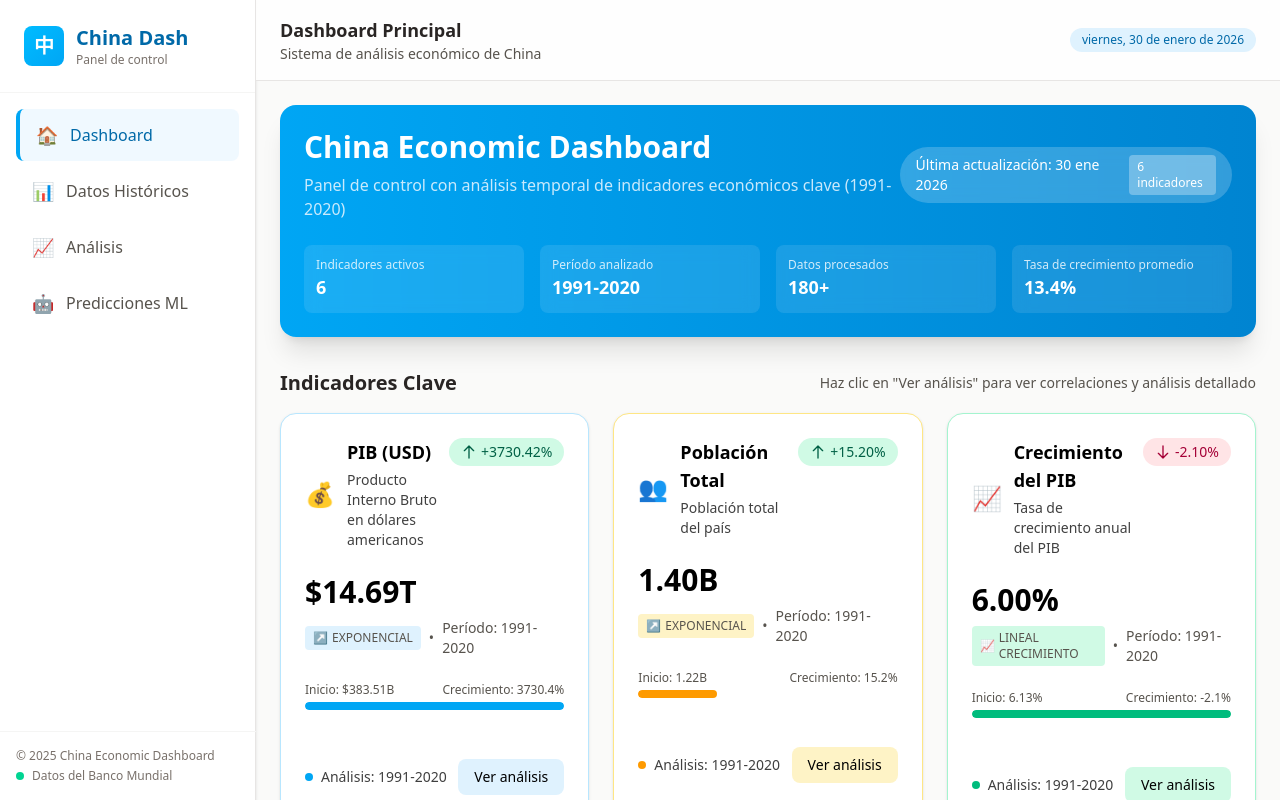
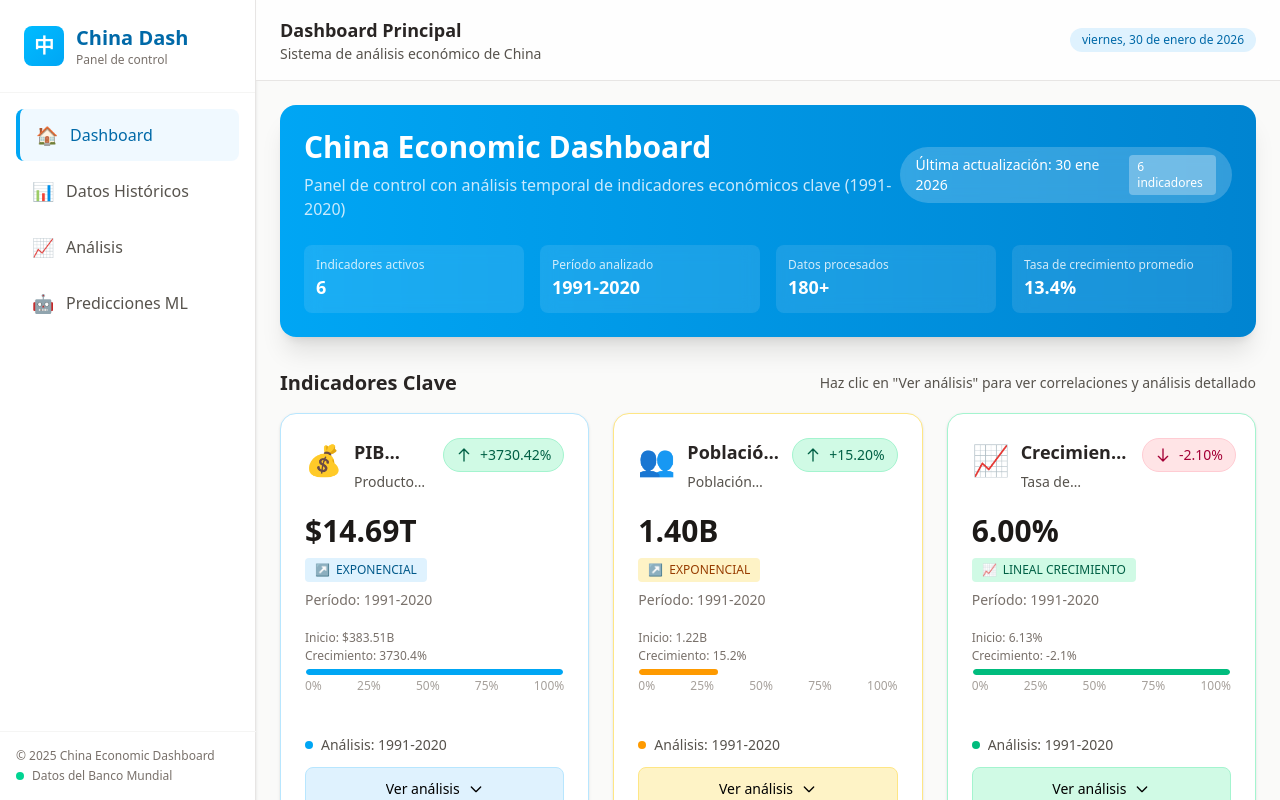
Before and after one commit to DalejandroMorin/China-Analytics, a React app in the folder frontend/: page / in a window 1280 px wide. Shown: the top 800 px of the page. Built offline with nearby package versions, Linux system fonts and the light colour scheme; no server answers; the HTML template or start-up script is replaced by a standard one.

Commit message:
Update dashboard components and API service

```diff
--- a/frontend/src/components/Dashboard/Dashboard.tsx
+++ b/frontend/src/components/Dashboard/Dashboard.tsx
@@ -733,7 +733,7 @@ const Dashboard: React.FC = () => {
             Haz clic en "Ver análisis" para ver correlaciones y análisis detallado
           </p>
         </div>
-        <div className="grid grid-cols-1 md:grid-cols-2 lg:grid-cols-3 gap-6">
+        <div className="grid grid-cols-1 sm:grid-cols-2 lg:grid-cols-3 gap-4 sm:gap-6">
           {kpis.map((kpi) => (
             <KpiCard
               key={kpi.id}
--- a/frontend/src/components/Dashboard/KpiCard.tsx
+++ b/frontend/src/components/Dashboard/KpiCard.tsx
@@ -1,3 +1,4 @@
+// src/components/Dashboard/KpiCard.tsx - VERSIÓN RESPONSIVE COMPLETA
 import React, { useState } from 'react';
 
 interface KpiCardProps {
@@ -93,17 +94,17 @@ const KpiCard: React.FC<KpiCardProps> = ({
 
   const trendIcons = {
     up: (
-      <svg className="w-4 h-4" fill="none" stroke="currentColor" viewBox="0 0 24 24">
+      <svg className="w-3.5 h-3.5 sm:w-4 sm:h-4" fill="none" stroke="currentColor" viewBox="0 0 24 24">
         <path strokeLinecap="round" strokeLinejoin="round" strokeWidth={2} d="M5 10l7-7m0 0l7 7m-7-7v18" />
       </svg>
     ),
     down: (
-      <svg className="w-4 h-4" fill="none" stroke="currentColor" viewBox="0 0 24 24">
+      <svg className="w-3.5 h-3.5 sm:w-4 sm:h-4" fill="none" stroke="currentColor" viewBox="0 0 24 24">
         <path strokeLinecap="round" strokeLinejoin="round" strokeWidth={2} d="M19 14l-7 7m0 0l-7-7m7 7V3" />
       </svg>
     ),
     neutral: (
-      <svg className="w-4 h-4" fill="none" stroke="currentColor" viewBox="0 0 24 24">
+      <svg className="w-3.5 h-3.5 sm:w-4 sm:h-4" fill="none" stroke="currentColor" viewBox="0 0 24 24">
         <path strokeLinecap="round" strokeLinejoin="round" strokeWidth={2} d="M5 12h14" />
       </svg>
     )
@@ -131,96 +132,115 @@ const KpiCard: React.FC<KpiCardProps> = ({
   };
 
   return (
-    <div className={`bg-white rounded-2xl p-6 border ${currentColor.border} ${currentColor.bg} shadow-sm hover:shadow-md transition-all duration-300 ${expanded ? 'ring-2 ring-opacity-50 ' + currentColor.accent.replace('bg-', 'ring-') : ''}`}>
-      {/* Header */}
-      <div className="flex items-start justify-between mb-4">
-        <div className="flex-1">
-          <div className="flex items-center">
-            <span className="text-2xl mr-3">{icon}</span>
-            <div>
-              <h3 className="text-lg font-semibold">{title}</h3>
-              <p className="text-sm opacity-75 mt-1">{description}</p>
-            </div>
+    <div className={`bg-white rounded-xl sm:rounded-2xl p-4 sm:p-6 border ${currentColor.border} ${currentColor.bg} shadow-sm hover:shadow-md transition-all duration-300 ${expanded ? 'ring-2 ring-opacity-50 ' + currentColor.accent.replace('bg-', 'ring-') : ''}`}>
+
+      {/* Header - COMPLETAMENTE RESPONSIVE */}
+      <div className="flex flex-col sm:flex-row sm:items-start justify-between mb-3 sm:mb-4 gap-2 sm:gap-3">
+        <div className="flex items-start w-full sm:flex-1">
+          <span className="text-2xl sm:text-3xl mr-2 sm:mr-3 mt-0.5 sm:mt-1 flex-shrink-0">{icon}</span>
+          <div className="flex-1 min-w-0">
+            <h3 className="text-base sm:text-lg font-semibold text-stone-800 line-clamp-1 break-words">{title}</h3>
+            <p className="text-xs sm:text-sm text-stone-600 mt-1 sm:mt-1.5 line-clamp-2 sm:line-clamp-1">{description}</p>
           </div>
         </div>
-        <div className={`inline-flex items-center px-3 py-1 rounded-full text-sm font-medium ${
+
+        {/* Badge de tendencia - Adapta tamaño y posición */}
+        <div className={`inline-flex items-center justify-center sm:justify-start px-2.5 sm:px-3 py-1.5 rounded-full text-xs sm:text-sm font-medium w-fit sm:w-auto mt-1 sm:mt-0 ${
           trend === 'up'
-            ? 'bg-emerald-100 text-emerald-800'
+            ? 'bg-emerald-100 text-emerald-800 border border-emerald-200'
             : trend === 'down'
-            ? 'bg-rose-100 text-rose-800'
-            : 'bg-stone-100 text-stone-800'
+            ? 'bg-rose-100 text-rose-800 border border-rose-200'
+            : 'bg-stone-100 text-stone-800 border border-stone-200'
         }`}>
           {trendIcons[trend]}
-          <span className="ml-1">{change}</span>
+          <span className="ml-1.5 sm:ml-2 whitespace-nowrap">{change}</span>
         </div>
       </div>
 
-      {/* Valor Principal */}
-      <div className="mt-6 mb-6">
-        <div className="text-3xl font-bold mb-2">{value}</div>
-        <div className="flex items-center text-sm text-stone-600">
-          <span className={`inline-flex items-center px-2 py-1 rounded ${currentColor.light} text-xs`}>
-            <span className="mr-1">{getTendenciaIcon()}</span>
-            {tipoTendencia.replace('_', ' ').toUpperCase()}
+      {/* Valor Principal - Tamaño adaptable */}
+      <div className="mt-3 sm:mt-5 mb-3 sm:mb-5">
+        <div className="text-2xl sm:text-3xl md:text-3xl font-bold text-stone-900 mb-1.5 sm:mb-2 break-all sm:break-words leading-tight">{value}</div>
+        <div className="flex flex-col xs:flex-row xs:items-center gap-1.5 sm:gap-2 text-xs sm:text-sm text-stone-600">
+          <span className={`inline-flex items-center justify-center xs:justify-start px-2 sm:px-2.5 py-1 sm:py-1 rounded ${currentColor.light} ${currentColor.text} text-xs font-medium w-fit max-w-full`}>
+            <span className="mr-1 sm:mr-1.5">{getTendenciaIcon()}</span>
+            <span className="truncate">{tipoTendencia.replace('_', ' ').toUpperCase()}</span>
           </span>
-          <span className="mx-2">•</span>
-          <span>Período: {periodo}</span>
+          <span className="hidden xs:inline text-stone-400 mx-1">•</span>
+          <span className="text-stone-500 truncate">Período: {periodo}</span>
         </div>
       </div>
 
-      {/* Barra de Progreso (Representando el crecimiento) */}
-      <div className="mb-6">
-        <div className="flex justify-between text-xs text-stone-600 mb-1">
-          <span>Inicio: {valorInicial}</span>
-          <span>Crecimiento: {crecimientoTotal.toFixed(1)}%</span>
+      {/* Barra de Progreso - Reducida en móvil */}
+      <div className="mb-3 sm:mb-5">
+        <div className="flex flex-col xs:flex-row xs:justify-between text-xs text-stone-600 mb-1 gap-0.5">
+          <span className="truncate text-stone-500">Inicio: <span className="font-medium">{valorInicial}</span></span>
+          <span className="truncate text-stone-500">Crecimiento: <span className="font-medium">{crecimientoTotal.toFixed(1)}%</span></span>
         </div>
-        <div className="h-2 bg-white rounded-full overflow-hidden">
+        <div className="h-1.5 sm:h-2 bg-white rounded-full overflow-hidden border border-white/30">
           <div
-            className={`h-full rounded-full ${currentColor.accent}`}
+            className={`h-full rounded-full ${currentColor.accent} transition-all duration-500`}
             style={{ width: `${Math.min(100, (crecimientoTotal / 50) * 100)}%` }}
             title={`Crecimiento total: ${crecimientoTotal.toFixed(2)}%`}
           ></div>
         </div>
+        <div className="flex justify-between text-[10px] sm:text-xs text-stone-400 mt-0.5">
+          <span>0%</span>
+          <span>25%</span>
+          <span>50%</span>
+          <span>75%</span>
+          <span>100%</span>
+        </div>
       </div>
 
-      {/* Análisis Expandido (Visible solo si expanded=true) */}
+      {/* Análisis Expandido - Grid responsivo */}
       {expanded && (
-        <div className="mt-6 pt-6 border-t border-white/50 animate-fadeIn">
-          <h4 className="font-medium mb-3 text-sm uppercase tracking-wider opacity-75">Análisis de Crecimiento</h4>
-          <div className="grid grid-cols-2 gap-3">
-            <div className={`p-3 rounded-lg ${currentColor.light}`}>
-              <p className="text-xs opacity-75">CAGR Global</p>
-              <p className="text-lg font-bold">{cagr.toFixed(2)}%</p>
-              <p className="text-xs mt-1">Tasa anual compuesta</p>
+        <div className="mt-3 sm:mt-5 pt-3 sm:pt-5 border-t border-white/50 animate-fadeIn">
+          <h4 className="font-medium mb-2 sm:mb-3 text-xs sm:text-sm uppercase tracking-wider text-stone-700">Análisis de Crecimiento</h4>
+          <div className="grid grid-cols-1 xs:grid-cols-2 gap-2 sm:gap-3">
+            <div className={`p-2.5 sm:p-3 rounded-lg ${currentColor.light} ${currentColor.text}`}>
+              <p className="text-xs text-stone-600 mb-0.5">CAGR Global</p>
+              <p className="text-base sm:text-lg font-bold">{cagr.toFixed(2)}%</p>
+              <p className="text-xs text-stone-500 mt-0.5 sm:mt-1 truncate">Tasa anual compuesta</p>
             </div>
-            <div className={`p-3 rounded-lg ${currentColor.light}`}>
-              <p className="text-xs opacity-75">Promedio Anual</p>
-              <p className="text-lg font-bold">{crecimientoAnual.toFixed(2)}%</p>
-              <p className="text-xs mt-1">Crecimiento medio anual</p>
+            <div className={`p-2.5 sm:p-3 rounded-lg ${currentColor.light} ${currentColor.text}`}>
+              <p className="text-xs text-stone-600 mb-0.5">Promedio Anual</p>
+              <p className="text-base sm:text-lg font-bold">{crecimientoAnual.toFixed(2)}%</p>
+              <p className="text-xs text-stone-500 mt-0.5 sm:mt-1 truncate">Crecimiento medio anual</p>
             </div>
           </div>
-          <div className="mt-4 text-sm">
-            <p className="opacity-75">
-              El indicador creció un {crecimientoTotal.toFixed(2)}% desde {periodo.split('-')[0]} hasta {periodo.split('-')[1]}
+          <div className="mt-2 sm:mt-3 text-xs sm:text-sm">
+            <p className="text-stone-600 leading-relaxed">
+              El indicador creció un <span className="font-semibold">{crecimientoTotal.toFixed(2)}%</span> desde <span className="font-semibold">{periodo.split('-')[0]}</span> hasta <span className="font-semibold">{periodo.split('-')[1]}</span>
             </p>
           </div>
         </div>
       )}
 
-      {/* Footer con acción */}
-      <div className="mt-6 pt-6 border-t border-white/50">
-        <div className="flex items-center justify-between">
-          <div className="text-sm">
+      {/* Footer - Botón táctil optimizado */}
+      <div className="mt-3 sm:mt-5 pt-3 sm:pt-5 border-t border-white/50">
+        <div className="flex flex-col xs:flex-row xs:items-center justify-between gap-2 sm:gap-3">
+          <div className="text-xs sm:text-sm">
             <div className="flex items-center">
-              <span className={`inline-block w-2 h-2 rounded-full ${currentColor.accent} mr-2`}></span>
-              <span className="opacity-75">Análisis: {periodo}</span>
+              <span className={`inline-block w-1.5 h-1.5 sm:w-2 sm:h-2 rounded-full ${currentColor.accent} mr-1.5 sm:mr-2 flex-shrink-0`}></span>
+              <span className="text-stone-600 truncate">Análisis: {periodo}</span>
             </div>
           </div>
           <button
             onClick={handleCardClick}
-            className={`text-sm font-medium px-4 py-2 rounded-lg transition-all ${currentColor.light} hover:${currentColor.dark} active:scale-95`}
+            className={`text-xs sm:text-sm font-medium px-3 sm:px-4 py-2.5 rounded-lg transition-all ${currentColor.light} hover:${currentColor.dark} active:scale-95 w-full xs:w-auto min-h-[44px] flex items-center justify-center border ${currentColor.border} focus:outline-none focus:ring-2 focus:ring-offset-1 ${currentColor.accent.replace('bg-', 'focus:ring-')}`}
+            aria-label={expanded ? "Ocultar análisis detallado" : "Mostrar análisis detallado"}
           >
-            {expanded ? 'Ver menos' : 'Ver análisis'}
+            <span className="truncate">
+              {expanded ? 'Ver menos' : 'Ver análisis'}
+            </span>
+            <svg
+              className={`ml-1.5 sm:ml-2 w-3.5 h-3.5 sm:w-4 sm:h-4 transition-transform duration-300 ${expanded ? 'rotate-180' : ''}`}
+              fill="none"
+              stroke="currentColor"
+              viewBox="0 0 24 24"
+            >
+              <path strokeLinecap="round" strokeLinejoin="round" strokeWidth={2} d="M19 9l-7 7-7-7" />
+            </svg>
           </button>
         </div>
       </div>
--- a/frontend/src/services/api.ts
+++ b/frontend/src/services/api.ts
@@ -1,7 +1,9 @@
 // src/services/api.ts - VERSIÓN COMPLETA CON TODOS LOS SERVICIOS
 import axios from 'axios';
 
-const API_BASE_URL = 'http://127.0.0.1:8000/api/china';
+const API_BASE_URL = import.meta.env.VITE_API_URL
+  ? `${import.meta.env.VITE_API_URL}/api/china`
+  : 'https://china-analytics.onrender.com/api/china';
 
 const api = axios.create({
   baseURL: API_BASE_URL,
```
